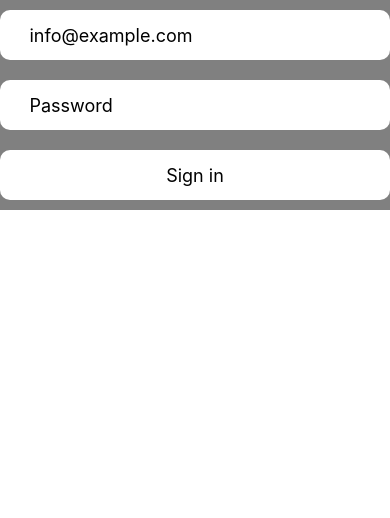
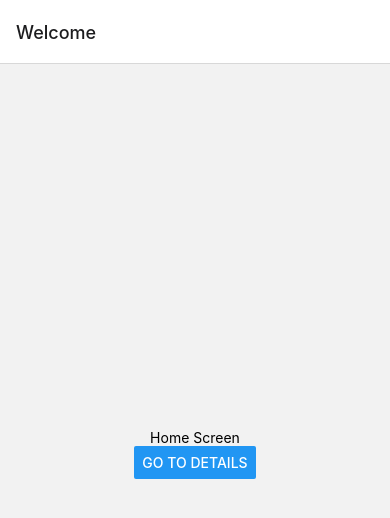
Before and after one commit to Pippeloo/AlarmTogether, a React Native app: screen /Home in a window 390 px wide. Shown: the top 518 px of the page. Built offline with nearby package versions, Linux system fonts and the light colour scheme.

Commit message:
Added the screens setup

```diff
--- a/src/app/App.tsx
+++ b/src/app/App.tsx
@@ -1,36 +1,24 @@
 import React from 'react';
-import {
-  SafeAreaView,
-  useColorScheme,
-} from 'react-native';
 
-// Import all the components from the "components" folder
-import { CInputField, CButton } from '../components';
+// Import all the screens from the "screens" folder
+import { HomeScreen, DetailsScreen } from '../screens';
 
+import { NavigationContainer } from '@react-navigation/native';
+import { createNativeStackNavigator } from '@react-navigation/native-stack';
+
+
+const Stack = createNativeStackNavigator();
 
 function App(): JSX.Element {
 
-  const backgroundStyle = {
-    backgroundColor: 'gray',
-  };
-
-  const [inputEmail, setInputEmail] = React.useState('');
-  const [inputPassword, setInputPassword] = React.useState('');
-
-  function handleSignIn() {
-    console.log('Sign in');
-    console.log('Email: ', inputEmail);
-    console.log('Password: ', inputPassword);
-  }
-
 
   return (
-    <SafeAreaView style={backgroundStyle}>
-      <CInputField placeholder='info@example.com' value={inputEmail} inputMode='email' onChangeText={setInputEmail}></CInputField>
-      <CInputField placeholder='Password' value={inputPassword} secureTextEntry onChangeText={setInputPassword}></CInputField>
-      <CButton text='Sign in' onPress={handleSignIn}></CButton>
-
-    </SafeAreaView>
+    <NavigationContainer>
+      <Stack.Navigator>
+        <Stack.Screen name="Home" component={HomeScreen} options={{ title: 'Welcome' }} />
+        <Stack.Screen name="Details" component={DetailsScreen} />
+      </Stack.Navigator>
+    </NavigationContainer>
   );
 }
 
--- /dev/null
+++ b/src/screens/DetailsScreen.tsx
@@ -0,0 +1,19 @@
+import React from 'react';
+import {
+    View,
+    Text,
+} from 'react-native';
+
+import { NavigationContainer } from '@react-navigation/native';
+import { createNativeStackNavigator } from '@react-navigation/native-stack';
+
+
+function DetailsScreen() {
+  return (
+    <View style={{ flex: 1, alignItems: 'center', justifyContent: 'center' }}>
+      <Text>Details Screen</Text>
+    </View>
+  );
+}
+
+export default DetailsScreen;
--- /dev/null
+++ b/src/screens/HomeScreen.tsx
@@ -0,0 +1,24 @@
+import React from 'react';
+import {
+    View,
+    Text,
+    Button,
+} from 'react-native';
+
+import { NavigationContainer } from '@react-navigation/native';
+import { createNativeStackNavigator } from '@react-navigation/native-stack';
+
+
+function HomeScreen({ navigation }: any) {
+    return (
+      <View style={{ flex: 1, alignItems: 'center', justifyContent: 'center' }}>
+        <Text>Home Screen</Text>
+        <Button
+          title="Go to Details"
+          onPress={() => navigation.navigate('Details')}
+        />
+      </View>
+    );
+  }
+
+export default HomeScreen;
--- /dev/null
+++ b/src/screens/index.tsx
@@ -0,0 +1,7 @@
+import DetailsScreen from './DetailsScreen';
+import HomeScreen from './HomeScreen';
+
+export {
+    DetailsScreen,
+    HomeScreen,
+};
```
Also changed, not shown: package.json (+8 -1 lines), 3 other files (tests, documents, lock files or other folders).
